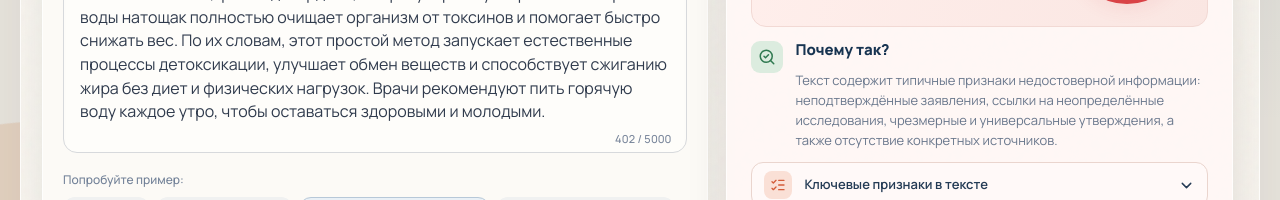
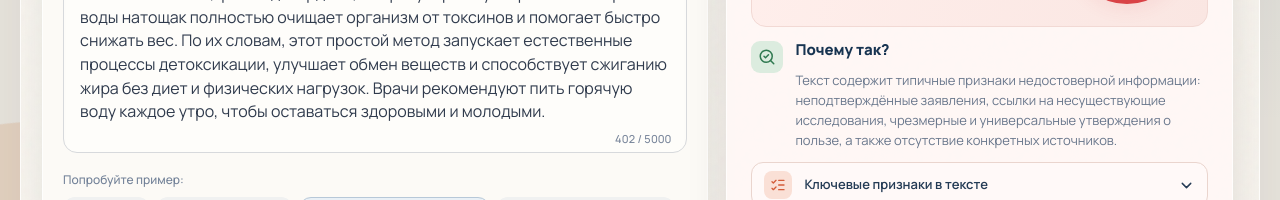
Before and after one commit to Bol-F/True-or-False, a Next.js app: page / in a window 1280 px wide. Shown: the part 516-716 px from the top of the page. Built offline with nearby package versions, Linux system fonts and the light colour scheme.

Commit message:
fix: align analysis explanation copy

```diff
--- a/components/ResultExplanation.tsx
+++ b/components/ResultExplanation.tsx
@@ -8,7 +8,7 @@ import type { AnalysisLabel } from "@/lib/api";
 const content = {
   FAKE: {
     explanation:
-      "Текст содержит типичные признаки недостоверной информации: неподтверждённые заявления, ссылки на неопределённые исследования, чрезмерные и универсальные утверждения, а также отсутствие конкретных источников.",
+      "Текст содержит типичные признаки недостоверной информации: неподтверждённые заявления, ссылки на несуществующие исследования, чрезмерные и универсальные утверждения о пользе, а также отсутствие конкретных источников.",
     signals: [
       "Отсутствуют конкретные источники",
       "Слишком категоричные утверждения",
```
